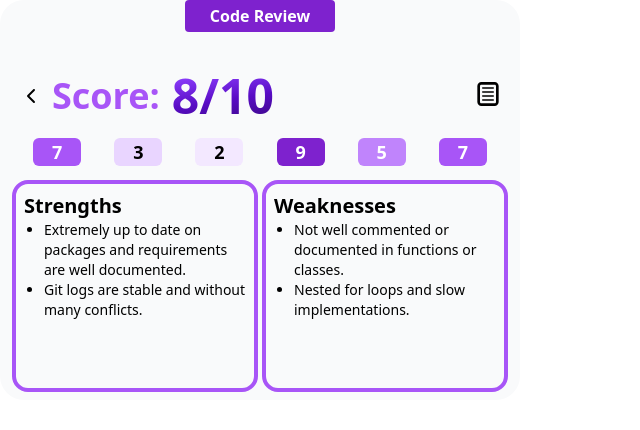
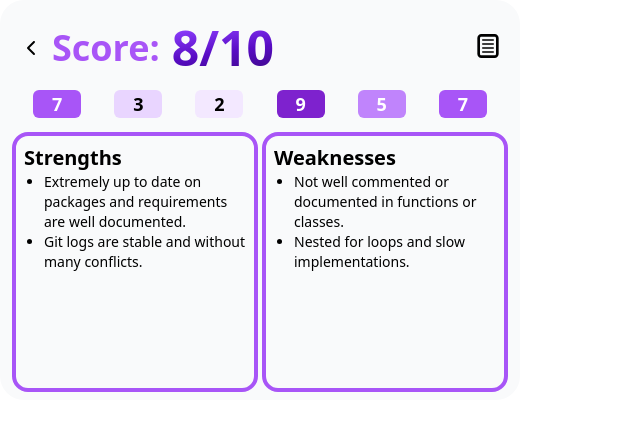
Before and after one commit to jakezur1/repo-reader, a React (Create React App) app in the folder client/: page /#/codeReview in a window 1280 px wide. Shown: the top 430 px of the page, without its empty margins (0-640 px from the left). Built offline with nearby package versions, Linux system fonts and the light colour scheme.

Commit message:
pushing ot main

```diff
--- a/client/src/components/CodeReview.tsx
+++ b/client/src/components/CodeReview.tsx
@@ -85,7 +85,6 @@ const CodeReview = () => {
 
   }, []);
 
-
   const goBack = () => {
     navigate('/')
   }
@@ -93,24 +92,6 @@ const CodeReview = () => {
   return (
       <div
           className={`flex flex-col items-center ${containerSize} bg-gray-50 rounded-3xl transition-all duration-500 ease-in-out`}>
-            {
-            !codeReviewIsLoading ?
-                <button
-                    className="bg-purple-700 w-150 h-8 hover:bg-purple-800 text-white font-bold mb-4 rounded transition duration-200 ease-in-out transform hover:-translate-y-1 hover:scale-105 disabled:opacity-50"
-                    disabled={codeReviewIsLoading}
-                >
-                  Code Review
-                </button> :
-                <ThreeDots
-                    visible={true}
-                    width="60"
-                    color="#9436ff"
-                    radius="9"
-                    ariaLabel="three-dots-loading"
-                    wrapperStyle={{}}
-                    wrapperClass=""
-                />
-          }
         <div className={'flex flex-row w-full h-20'}>
           <div className={'flex flex-row items-center w-full max-w-xs bg-transparent pl-6 pt-4'}>
 
```
Also changed, not shown: client/public/manifest.json, 6 other files (tests, documents, lock files or other folders).
